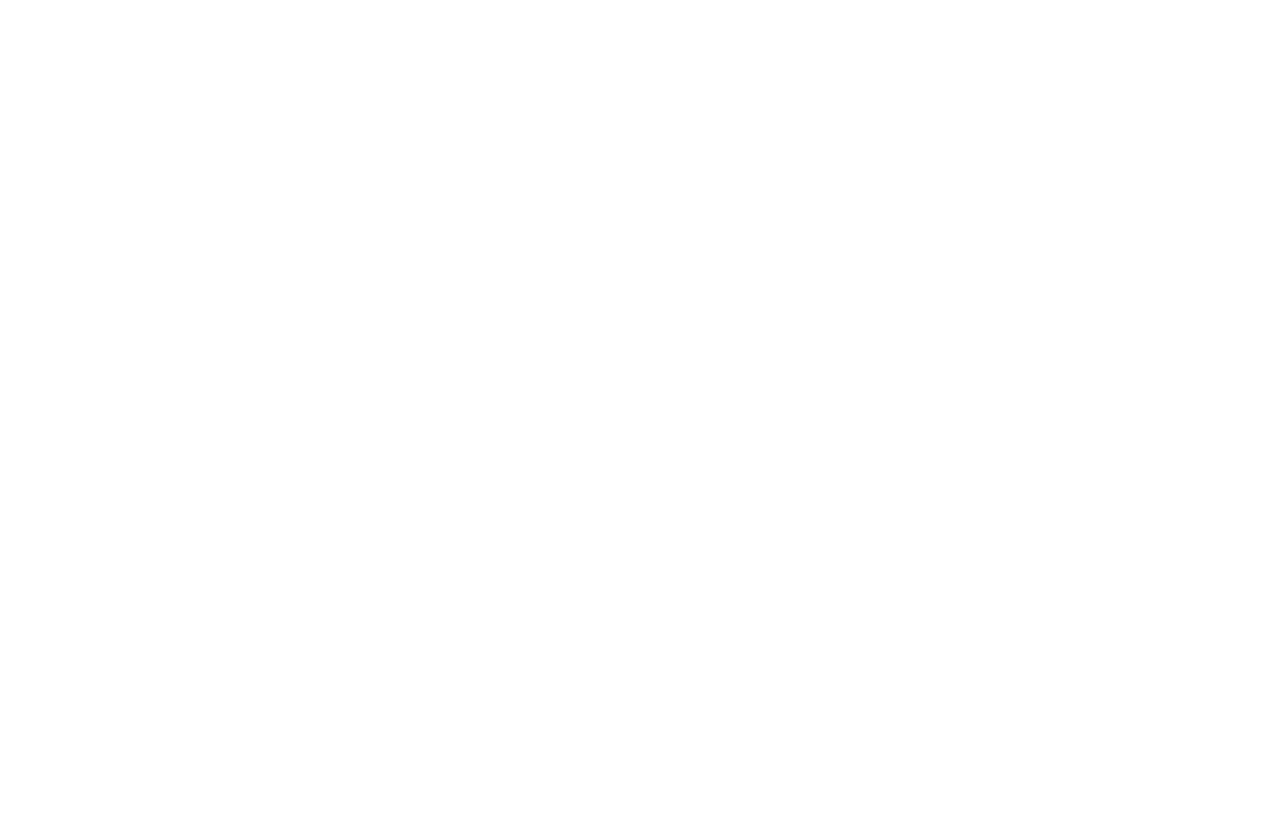
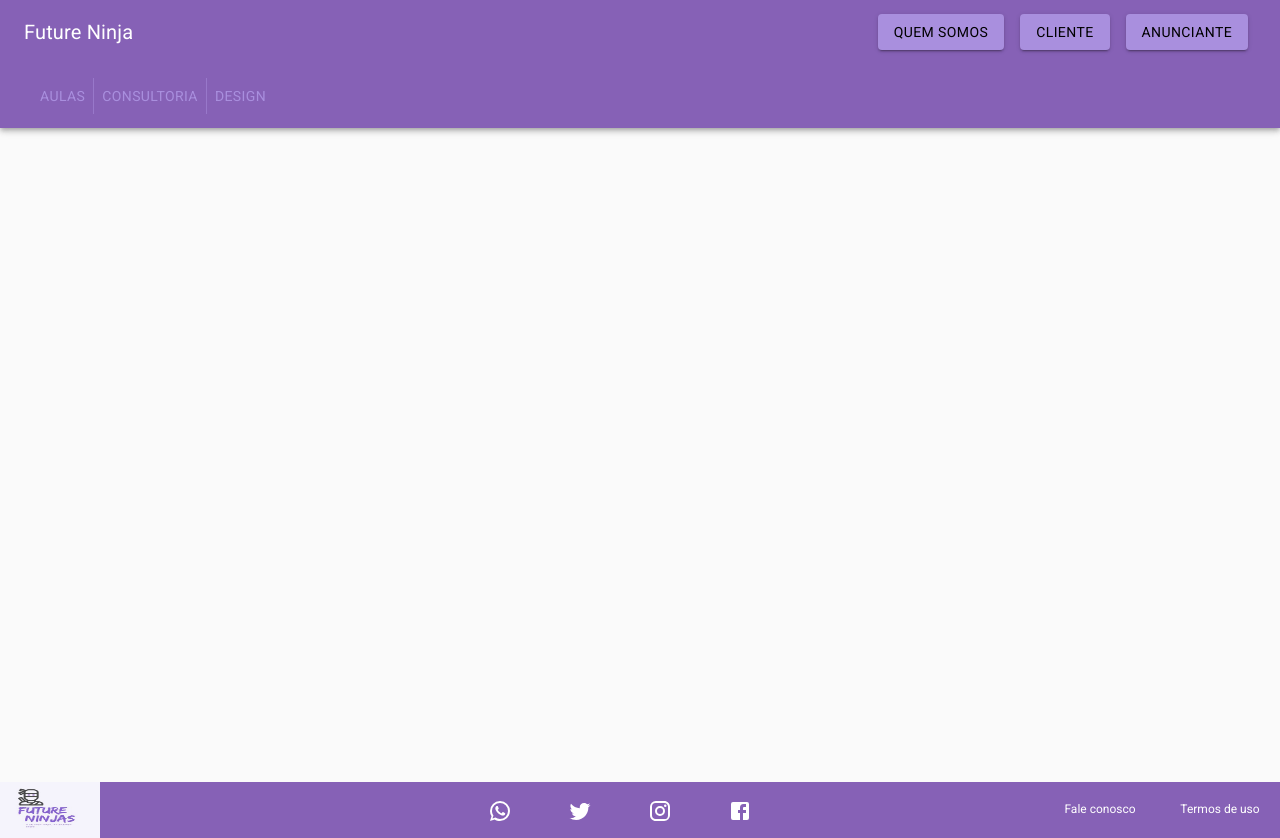
Before and after one commit to future4code/epps-marketplace7, a React (Create React App) app: page / in a window 1280 px wide. Before the commit the page ends 800 px from the top, so only its background shows below. Built offline with nearby package versions, Linux system fonts and the light colour scheme.

Commit message:
Update App.js

```diff
--- a/src/App.js
+++ b/src/App.js
@@ -1,9 +1,7 @@
 import React from "react";
 import CssBaseline from '@material-ui/core/CssBaseline'
 import { createMuiTheme, ThemeProvider } from '@material-ui/core/styles';
-// import { AppContainer } from "./components/AppContainer";
-import { JobsList } from "./components/JobsList";
-import { MainContainer } from "./Styled";
+import ContainerHome from "./components/ContainerHome";
 
 	const NinjaTheme = createMuiTheme({
 		palette: {
@@ -19,9 +17,12 @@
 export default class App extends React.Component {
   render() {
 	return (
-    <MainContainer>
-
-    </MainContainer>
+    <div>
+      <CssBaseline />
+      <ThemeProvider theme={NinjaTheme}>
+        <ContainerHome />
+      </ThemeProvider>
+    </div>
   );
   }
 }
```
